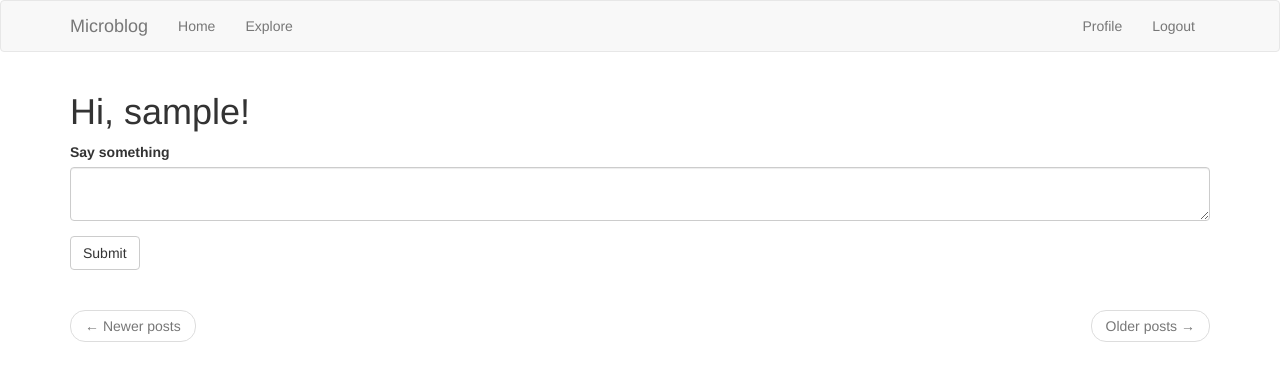
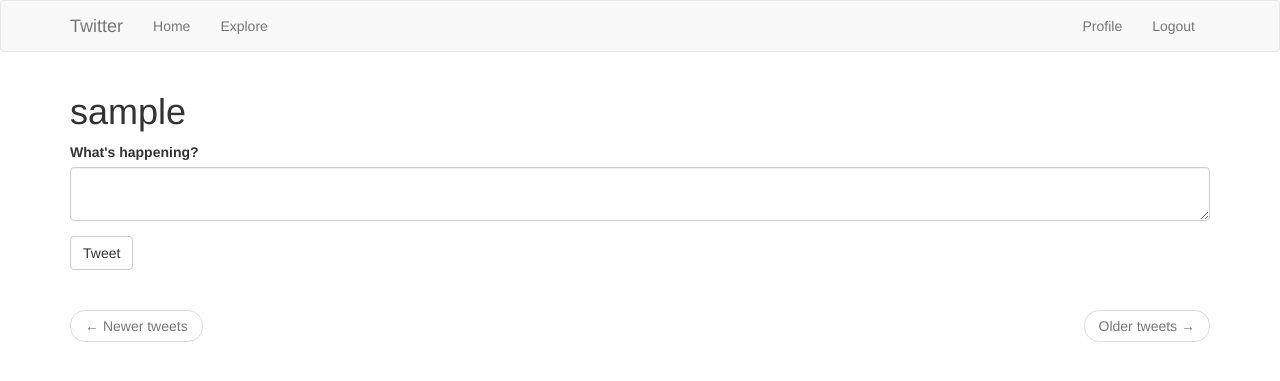
Before and after one commit to annaliu1210/microblog, a Flask app: page / in a window 1280 px wide. Shown: the top 381 px of the page. Run offline with Flask 2, Linux system fonts and the light colour scheme; the visitor is signed in with stand-in values (Sample User, id 1); data comes from the database, SQL or seed files in the repository; data that the repository does not hold is empty; some libraries are stand-ins or nearby versions.

Commit message:
Minor changes to presentation

```diff
--- a/app/forms.py
+++ b/app/forms.py
@@ -62,5 +62,5 @@ class EditProfileForm(FlaskForm):
 
 
 class PostForm(FlaskForm):
-    post = TextAreaField(_l('Say something'), validators=[DataRequired()])
-    submit = SubmitField(_l('Submit'))
+    post = TextAreaField(_l("What's happening?"), validators=[DataRequired()])
+    submit = SubmitField(_l('Tweet'))
--- a/app/templates/_post.html
+++ b/app/templates/_post.html
@@ -11,7 +11,7 @@
                         {{ post.author.username }}
                     </a>
                 {% endset %}
-                {{ _('%(username)s said %(when)s',
+                {{ _('%(username)s %(when)s',
                     username=user_link, when=moment(post.timestamp).fromNow()) }}
                 <br>
                 {{ post.body }}
--- a/app/templates/base.html
+++ b/app/templates/base.html
@@ -2,7 +2,7 @@
 {% extends 'bootstrap/base.html' %}
 
 {% block title %}
-    {% if title %}{{ title }} - Microblog{% else %}{{ _('Welcome to Microblog') }}{% endif %}
+    {% if title %}{{ title }} - Twitter{% else %}{{ _('Twitter') }}{% endif %}
 {% endblock %}
 
 {% block navbar %}
@@ -15,7 +15,7 @@
                     <span class="icon-bar"></span>
                     <span class="icon-bar"></span>
                 </button>
-                <a class="navbar-brand" href="{{ url_for('index') }}">Microblog</a>
+                <a class="navbar-brand" href="{{ url_for('index') }}">Twitter</a>
             </div>
             <div class="collapse navbar-collapse" id="bs-example-navbar-collapse-1">
                 <ul class="nav navbar-nav">
--- a/app/templates/index.html
+++ b/app/templates/index.html
@@ -2,7 +2,7 @@
 {% import 'bootstrap/wtf.html' as wtf %}
 
 {% block app_content %}
-    <h1>{{ _('Hi, %(username)s!', username=current_user.username) }}</h1>
+    <h1>{{ _('%(username)s', username=current_user.username) }}</h1>
     {% if form %}
     {{ wtf.quick_form(form) }}
     <br>
@@ -14,12 +14,12 @@
         <ul class="pager">
             <li class="previous{% if not prev_url %} disabled{% endif %}">
                 <a href="{{ prev_url or '#' }}">
-                    <span aria-hidden="true">&larr;</span> {{ _('Newer posts') }}
+                    <span aria-hidden="true">&larr;</span> {{ _('Newer tweets') }}
                 </a>
             </li>
             <li class="next{% if not next_url %} disabled{% endif %}">
                 <a href="{{ next_url or '#' }}">
-                    {{ _('Older posts') }} <span aria-hidden="true">&rarr;</span>
+                    {{ _('Older tweets') }} <span aria-hidden="true">&rarr;</span>
                 </a>
             </li>
         </ul>
```
Also changed, not shown: app/templates/user.html (+5 -4 lines).
